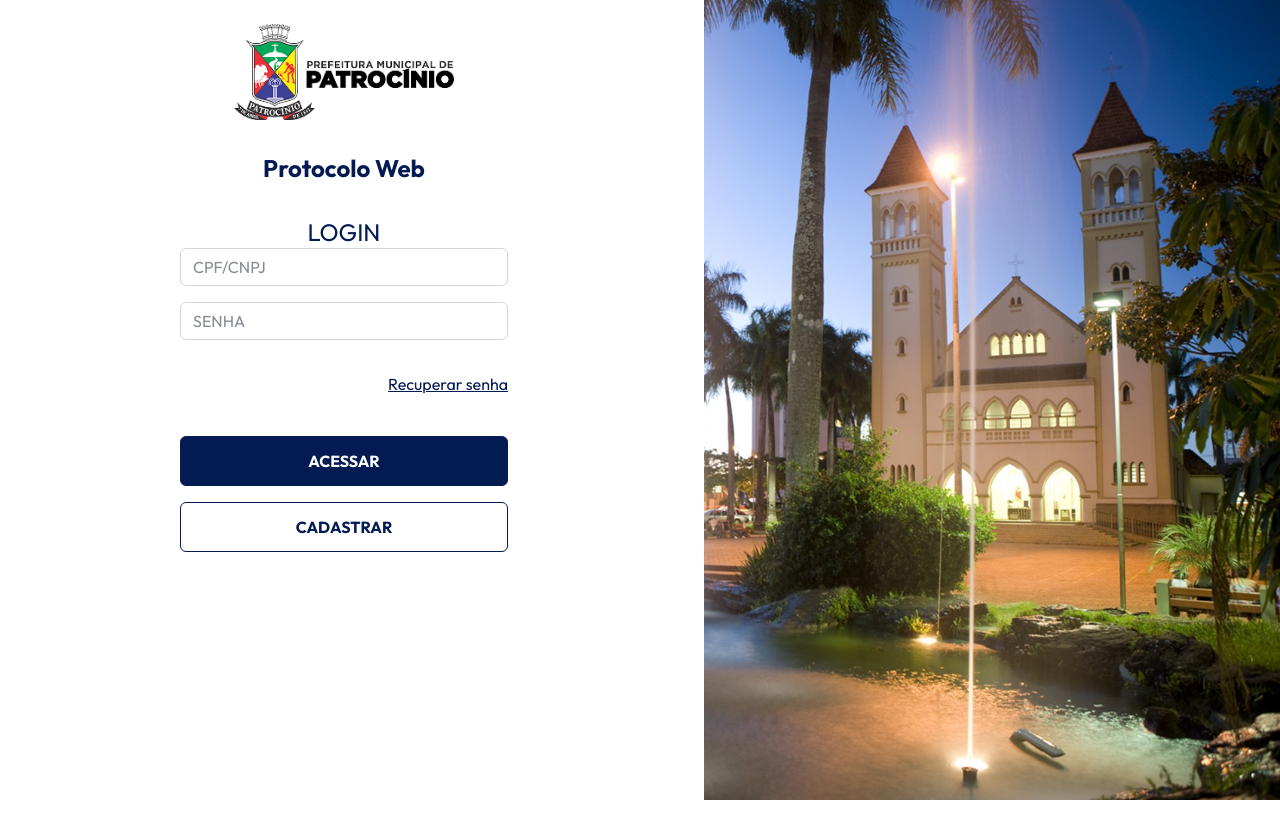
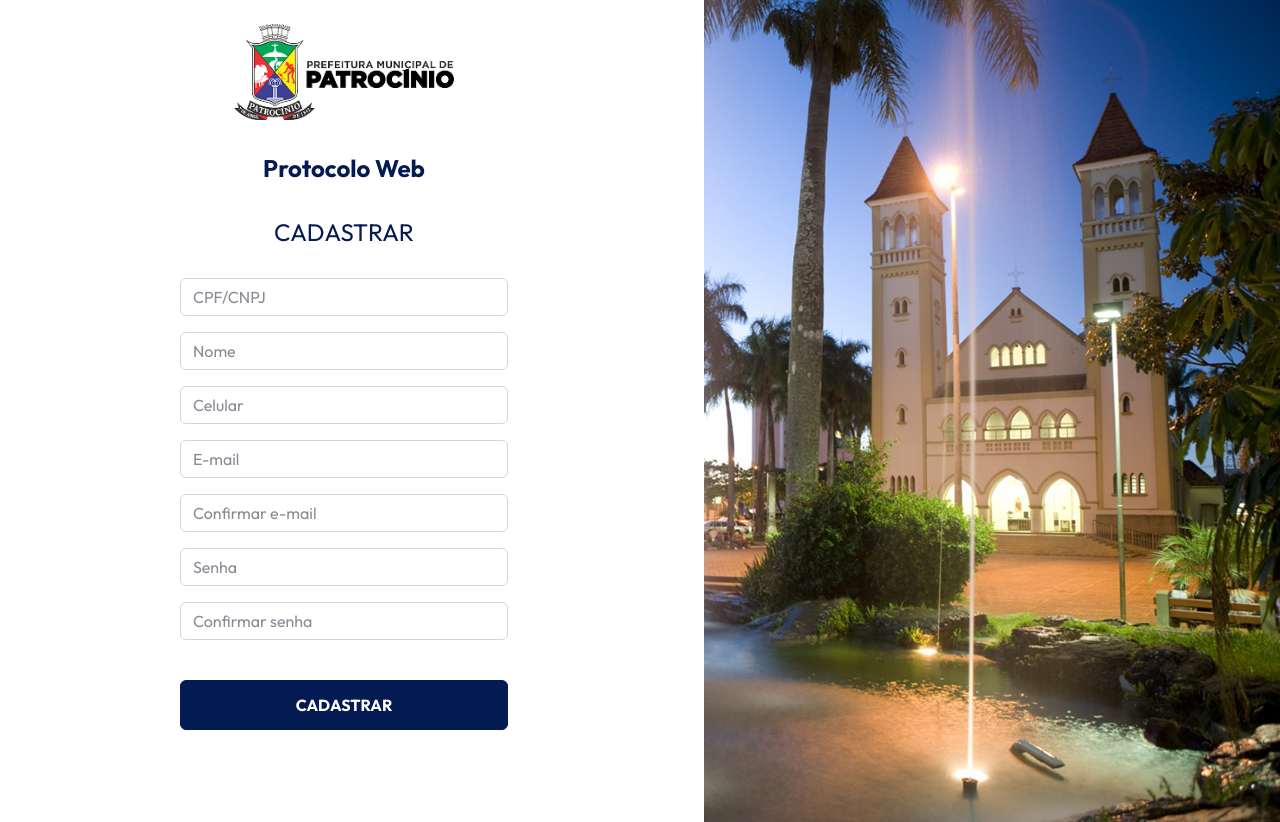
Before and after one commit to Tot-Tecnologia/protocolo-web-front, a React (Vite) app: page /signUp in a window 1280 px wide. Before the commit the page ends 800 px from the top, so only its background shows below. Built offline with nearby package versions, Linux system fonts and the light colour scheme.

Commit message:
feat: criando pagina de cadastro e instalando tanstack-router

```diff
--- a/package.json
+++ b/package.json
@@ -11,12 +11,15 @@
   },
   "dependencies": {
     "@tailwindcss/vite": "^4.0.7",
+    "@tanstack/react-router": "^1.109.2",
     "react": "^19.0.0",
     "react-dom": "^19.0.0",
     "tailwindcss": "^4.0.7"
   },
   "devDependencies": {
     "@eslint/js": "^9.19.0",
+    "@tanstack/router-devtools": "^1.109.2",
+    "@tanstack/router-plugin": "^1.109.2",
     "@types/react": "^19.0.8",
     "@types/react-dom": "^19.0.3",
     "@vitejs/plugin-react": "^4.3.4",
--- a/src/components/MainPageWithImage/index.tsx
+++ b/src/components/MainPageWithImage/index.tsx
@@ -1,17 +1,23 @@
 type IMainPageWithImageProps = {
   title: React.ReactNode;
   children: React.ReactNode;
+  fitImageToDisplayHeight?: boolean;
 };
+
+function getImageHeight(fitImageToDisplayHeight?: boolean) {
+  return " " + (fitImageToDisplayHeight ? "h-screen" : "");
+}
 
 export function MainPageWithImage({
   title,
   children,
+  fitImageToDisplayHeight,
 }: IMainPageWithImageProps) {
   return (
     <div>
       <div className="flex justify-between gap-4">
         <div className="mx-auto max-w-90 basis-full px-4 py-6 md:basis-65/100">
-          <div className="flex flex-col items-center gap-8">
+          <div className="mb-7.5 flex flex-col items-center gap-8">
             <img
               src="logo.png"
               alt="Logo da prefeitura de Patrocínio"
@@ -28,7 +34,12 @@ export function MainPageWithImage({
           {children}
         </div>
 
-        <div className="hidden h-screen w-full basis-45/100 md:block">
+        <div
+          className={
+            "hidden w-full basis-45/100 md:block" +
+            getImageHeight(fitImageToDisplayHeight)
+          }
+        >
           <img
             src="paisagem.png"
             alt="Paisagem com uma igreja"
--- a/src/main.tsx
+++ b/src/main.tsx
@@ -1,10 +1,15 @@
+import { RouterProvider, createRouter } from "@tanstack/react-router";
+import { TanStackRouterDevtools } from "@tanstack/router-devtools";
 import { StrictMode } from "react";
 import { createRoot } from "react-dom/client";
+import { routeTree } from "./routeTree.gen";
 import "./theme.css";
-import { SignIn } from "./views/SignIn";
+
+export const router = createRouter({ routeTree });
 
 createRoot(document.getElementById("root")!).render(
   <StrictMode>
-    <SignIn />
+    <RouterProvider router={router} />
+    <TanStackRouterDevtools router={router} />
   </StrictMode>,
 );
--- /dev/null
+++ b/src/routeTree.gen.ts
@@ -0,0 +1,111 @@
+/* eslint-disable */
+
+// @ts-nocheck
+
+// noinspection JSUnusedGlobalSymbols
+
+// This file was automatically generated by TanStack Router.
+// You should NOT make any changes in this file as it will be overwritten.
+// Additionally, you should also exclude this file from your linter and/or formatter to prevent it from being checked or modified.
+
+// Import Routes
+
+import { Route as rootRoute } from './routes/__root'
+import { Route as SignUpImport } from './routes/signUp'
+import { Route as IndexImport } from './routes/index'
+
+// Create/Update Routes
+
+const SignUpRoute = SignUpImport.update({
+  id: '/signUp',
+  path: '/signUp',
+  getParentRoute: () => rootRoute,
+} as any)
+
+const IndexRoute = IndexImport.update({
+  id: '/',
+  path: '/',
+  getParentRoute: () => rootRoute,
+} as any)
+
+// Populate the FileRoutesByPath interface
+
+declare module '@tanstack/react-router' {
+  interface FileRoutesByPath {
+    '/': {
+      id: '/'
+      path: '/'
+      fullPath: '/'
+      preLoaderRoute: typeof IndexImport
+      parentRoute: typeof rootRoute
+    }
+    '/signUp': {
+      id: '/signUp'
+      path: '/signUp'
+      fullPath: '/signUp'
+      preLoaderRoute: typeof SignUpImport
+      parentRoute: typeof rootRoute
+    }
+  }
+}
+
+// Create and export the route tree
+
+export interface FileRoutesByFullPath {
+  '/': typeof IndexRoute
+  '/signUp': typeof SignUpRoute
+}
+
+export interface FileRoutesByTo {
+  '/': typeof IndexRoute
+  '/signUp': typeof SignUpRoute
+}
+
+export interface FileRoutesById {
+  __root__: typeof rootRoute
+  '/': typeof IndexRoute
+  '/signUp': typeof SignUpRoute
+}
+
+export interface FileRouteTypes {
+  fileRoutesByFullPath: FileRoutesByFullPath
+  fullPaths: '/' | '/signUp'
+  fileRoutesByTo: FileRoutesByTo
+  to: '/' | '/signUp'
+  id: '__root__' | '/' | '/signUp'
+  fileRoutesById: FileRoutesById
+}
+
+export interface RootRouteChildren {
+  IndexRoute: typeof IndexRoute
+  SignUpRoute: typeof SignUpRoute
+}
+
+const rootRouteChildren: RootRouteChildren = {
+  IndexRoute: IndexRoute,
+  SignUpRoute: SignUpRoute,
+}
+
+export const routeTree = rootRoute
+  ._addFileChildren(rootRouteChildren)
+  ._addFileTypes<FileRouteTypes>()
+
+/* ROUTE_MANIFEST_START
+{
+  "routes": {
+    "__root__": {
+      "filePath": "__root.tsx",
+      "children": [
+        "/",
+        "/signUp"
+      ]
+    },
+    "/": {
+      "filePath": "index.tsx"
+    },
+    "/signUp": {
+      "filePath": "signUp.tsx"
+    }
+  }
+}
+ROUTE_MANIFEST_END */
--- /dev/null
+++ b/src/routes/__root.tsx
@@ -0,0 +1,5 @@
+import { createRootRoute, Outlet } from "@tanstack/react-router";
+
+export const Route = createRootRoute({
+  component: Outlet,
+});
--- /dev/null
+++ b/src/routes/index.tsx
@@ -0,0 +1,6 @@
+import { createFileRoute } from "@tanstack/react-router";
+import { SignIn } from "../views/SignIn";
+
+export const Route = createFileRoute("/")({
+  component: SignIn,
+});
--- /dev/null
+++ b/src/routes/signUp.tsx
@@ -0,0 +1,6 @@
+import { createFileRoute } from "@tanstack/react-router";
+import { SignUp } from "../views/SignUp";
+
+export const Route = createFileRoute("/signUp")({
+  component: SignUp,
+});
--- /dev/null
+++ b/src/types/tanstack-router.d.ts
@@ -0,0 +1,7 @@
+import { router } from "../main";
+
+declare module "@tanstack/react-router" {
+  interface Register {
+    router: typeof router;
+  }
+}
--- a/src/views/SignIn/index.tsx
+++ b/src/views/SignIn/index.tsx
@@ -1,26 +1,29 @@
+import { useNavigate } from "@tanstack/react-router";
 import { Button } from "../../components/Button";
 import { Input } from "../../components/Input";
 import { Link } from "../../components/Link";
 import { MainPageWithImage } from "../../components/MainPageWithImage";
 
 export function SignIn() {
+  const navigate = useNavigate();
+
+  const handleClickSignUp = () => navigate({ to: "/signUp" });
+
   return (
-    <MainPageWithImage title="Login">
+    <MainPageWithImage title="Login" fitImageToDisplayHeight>
       <form>
-        <div className="flex flex-col gap-4">
-          <Input className="w-full" placeholder="CPF/CNPJ" />
-          <Input className="w-full" placeholder="SENHA" />
+        <div className="flex flex-col gap-4 *:w-full">
+          <Input placeholder="CPF/CNPJ" />
+          <Input placeholder="Senha" />
 
           <div className="flex justify-end">
-            <Link className="mt-4" href="#">
-              Recuperar senha
-            </Link>
+            <Link href="#">Recuperar senha</Link>
           </div>
 
-          <Button className="mt-6 w-full" type="submit">
+          <Button className="mt-6" type="submit">
             Acessar
           </Button>
-          <Button className="w-full" type="button" variant="outlined">
+          <Button type="button" variant="outlined" onClick={handleClickSignUp}>
             Cadastrar
           </Button>
         </div>
--- /dev/null
+++ b/src/views/SignUp/index.tsx
@@ -0,0 +1,25 @@
+import { Button } from "../../components/Button";
+import { Input } from "../../components/Input";
+import { MainPageWithImage } from "../../components/MainPageWithImage";
+
+export function SignUp() {
+  return (
+    <MainPageWithImage title="Cadastrar">
+      <form>
+        <div className="flex flex-col gap-4 *:w-full">
+          <Input placeholder="CPF/CNPJ" />
+          <Input placeholder="Nome" />
+          <Input placeholder="Celular" />
+          <Input placeholder="E-mail" />
+          <Input placeholder="Confirmar e-mail" />
+          <Input placeholder="Senha" />
+          <Input placeholder="Confirmar senha" />
+
+          <Button className="mt-6" type="submit">
+            Cadastrar
+          </Button>
+        </div>
+      </form>
+    </MainPageWithImage>
+  );
+}
--- a/vite.config.ts
+++ b/vite.config.ts
@@ -1,8 +1,13 @@
 import { defineConfig } from "vite";
 import react from "@vitejs/plugin-react";
 import tailwindcss from "@tailwindcss/vite";
+import { TanStackRouterVite } from "@tanstack/router-plugin/vite";
 
 // https://vite.dev/config/
 export default defineConfig({
-  plugins: [react(), tailwindcss()],
+  plugins: [
+    TanStackRouterVite({ autoCodeSplitting: true }),
+    react(),
+    tailwindcss(),
+  ],
 });
```
Also changed, not shown: 1 other file (tests, documents, lock files or other folders).
